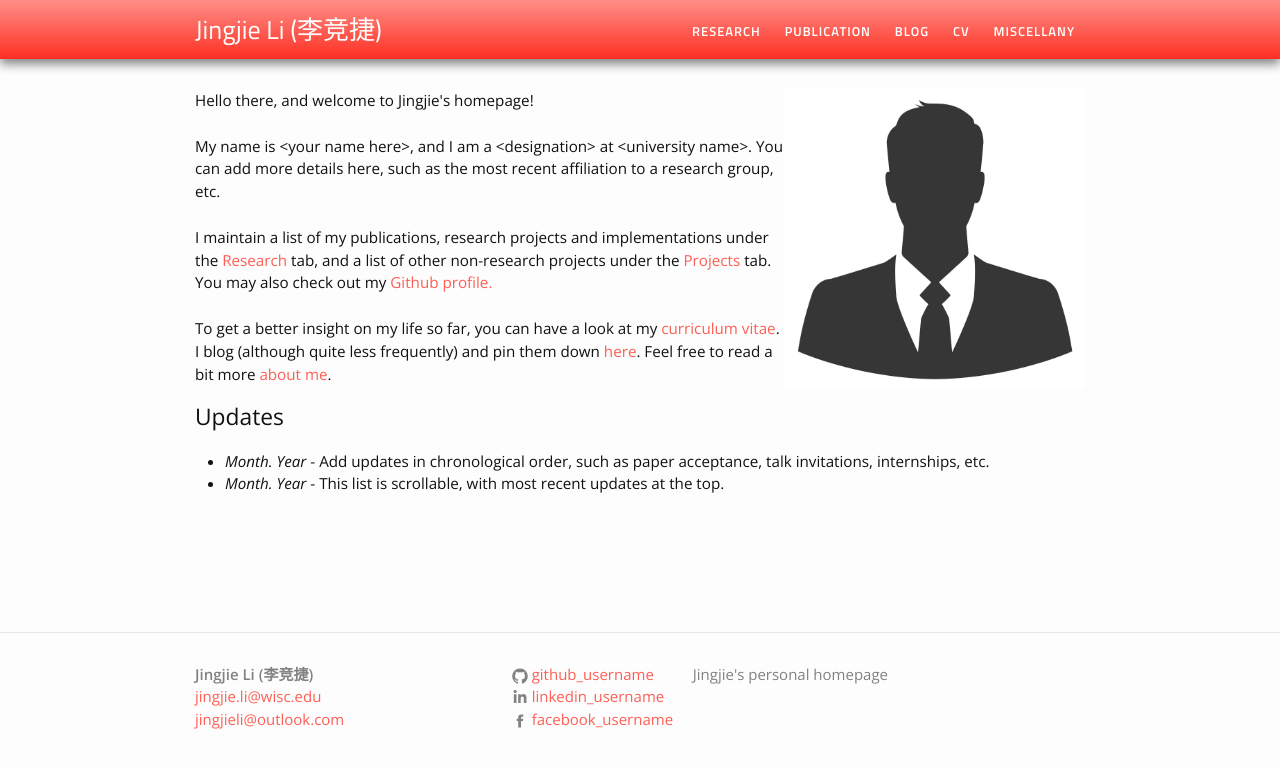
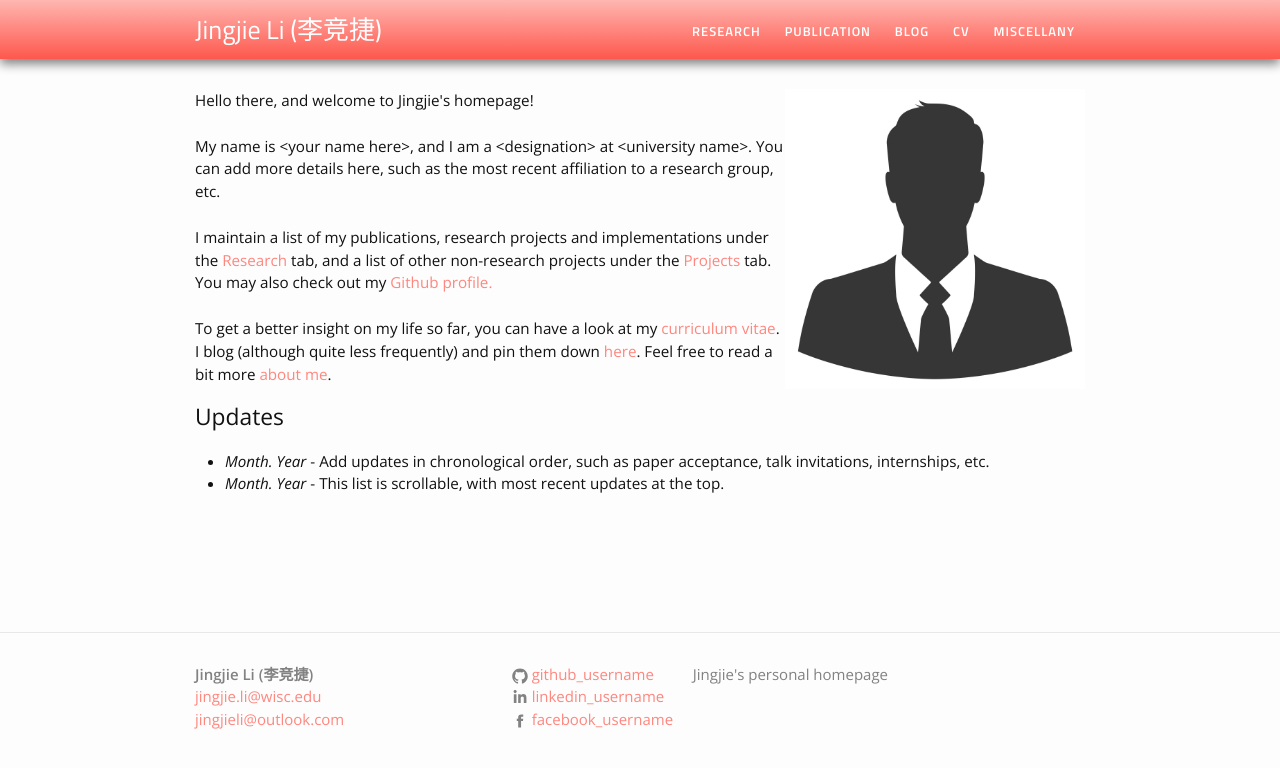
Before and after one commit to jingjieli95/jingjieli95.github.io, a Jekyll site: the page built from index.html, in a window 1280 px wide. Shown: the top 768 px of the page. Built offline with Jekyll 4.4.1, drawn with Linux system fonts in a browser that asks for light colours.

Commit message:
Update main.scss

```diff
--- a/css/main.scss
+++ b/css/main.scss
@@ -12,10 +12,10 @@ $spacing-unit:     30px;
 
 $text-color:       #111;
 $background-color: #fdfdfd;
-$brand-color:      #FE5F55; //#0077CC;
+$brand-color:      #FE877F; //#0077CC;
 
-$blue-color-dark: darken(#FE5F55, 10%); //darken(#C5050C, 10%);
-$blue-color-light: lighten(#FE5F55, 10%); //lighten(#C5050C, 50%);//#4B93DB;
+$blue-color-dark: darken(#FE877F, 10%); //darken(#C5050C, 10%);
+$blue-color-light: lighten(#FE877F, 10%); //lighten(#C5050C, 50%);//#4B93DB;
 
 $grey-color:       #828282;
 $grey-color-light: lighten($grey-color, 40%);
```
